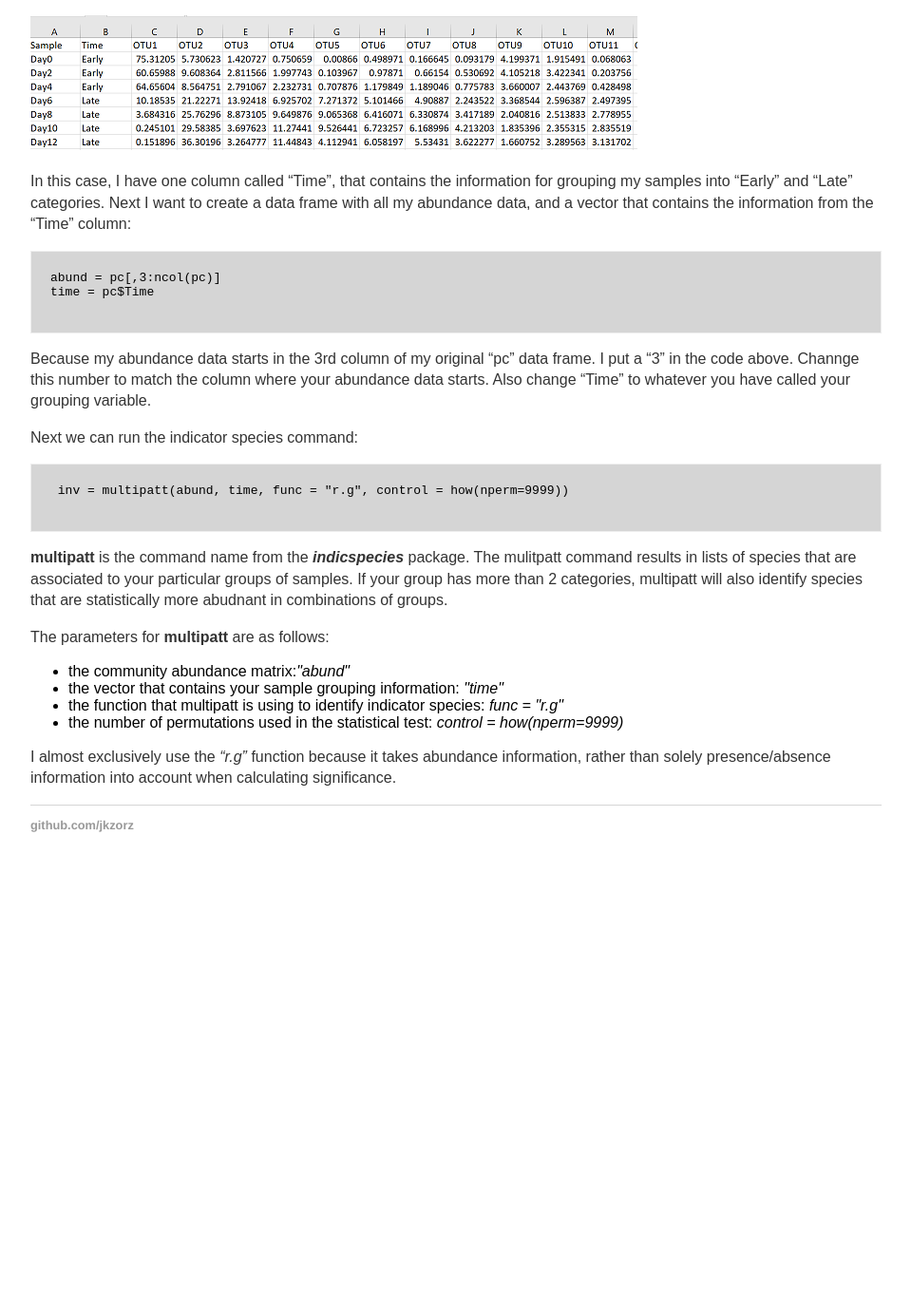
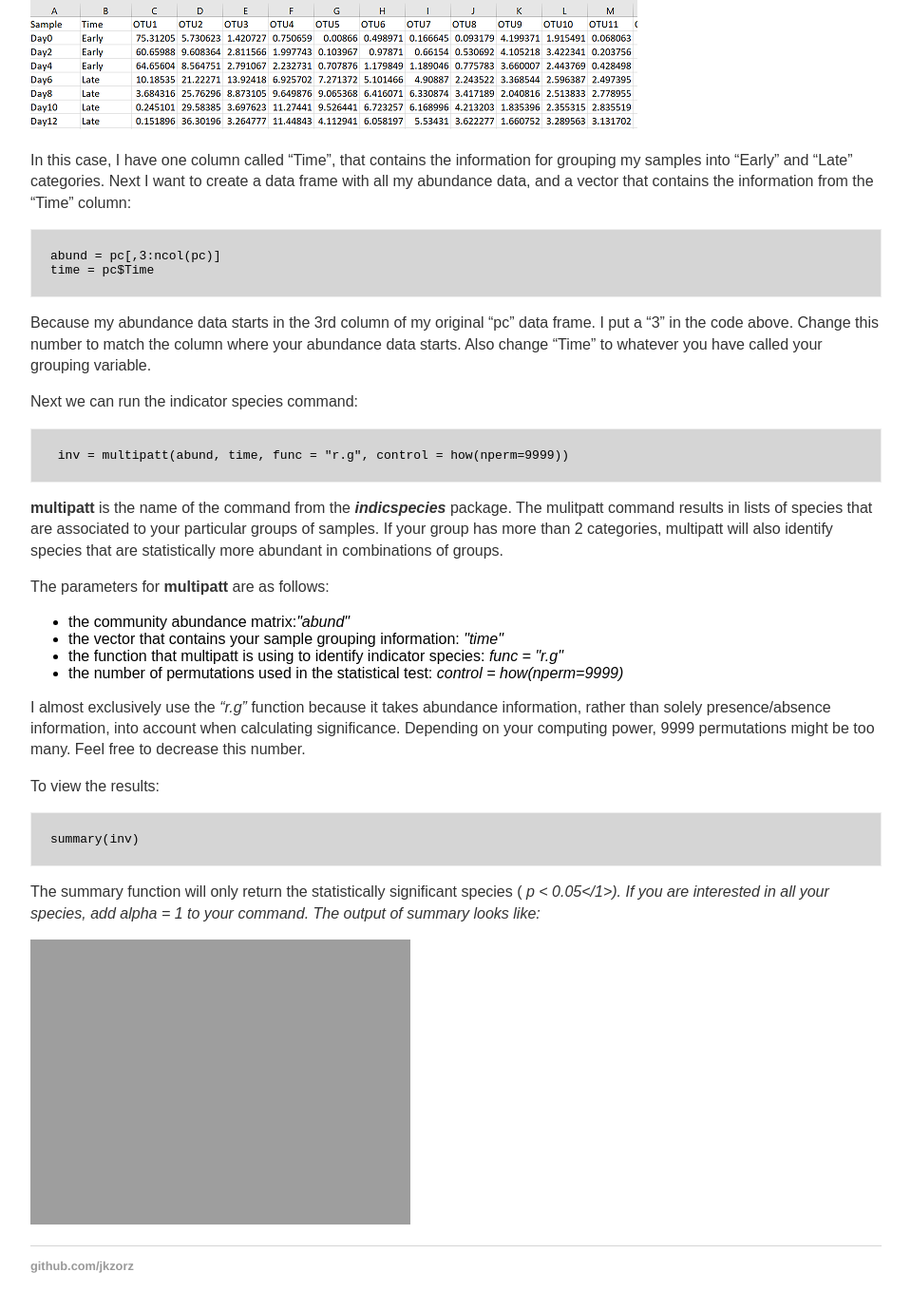
Before and after one commit to jkzorz/jkzorz.github.io, a Jekyll site: the page built from _posts/2019-07-02-Indicator-species-analysis.md, in a window 1280 px wide and 1400 px high, scrolled down 806 px. Shown: the top 1379 px of the window at 95% size, without its empty margins (160-1119 px from the left). Built offline with Jekyll 4.4.1, drawn with Linux system fonts in a browser that asks for light colours; before the commit the page ends 1742 px from its top, so only the background shows below that; some of the changed text lies outside the part shown.

Commit message:
Update 2019-07-02-Indicator-species-analysis.md

````diff
--- a/_posts/2019-07-02-Indicator-species-analysis.md
+++ b/_posts/2019-07-02-Indicator-species-analysis.md
@@ -14,7 +14,7 @@ Indicator species are:
 In order to perform indicator species analysis you need an OTU table, or something similar, that contains all the information about your species distributions across your samples. You also need corresponding data that assigns these same samples to groups. The groups you use can be habitat type, treatment, time, etc.  I often use the same groups that I used in the [ANOSIM statistical test](https://jkzorz.github.io/2019/06/11/ANOSIM-test.html). This way I can check to see which species are most responsible for the differences in microbial community composition between my groups.
 
 
-There is a specific R package to perform <b>Indicator Species Analysis</b> called <b><i>indicspecies</i></b>, developed by the authors of [this paper](https://onlinelibrary.wiley.com/doi/full/10.1111/j.1600-0706.2010.18334.x). They also have a thorough [tutorial](https://cran.r-project.org/web/packages/indicspecies/vignettes/indicspeciesTutorial.pdf) if you want more information. To begin, load and install the <b><i>indicspecies</b></i> package. Then load in your data. I find it easiest if your data is in the format of columns as OTUs and rows as samples.
+There is a specific R package to perform <b>Indicator Species Analysis</b> called <b><i>indicspecies</i></b>, developed by the authors of [this paper](https://onlinelibrary.wiley.com/doi/full/10.1111/j.1600-0706.2010.18334.x). They also have a thorough [tutorial](https://cran.r-project.org/web/packages/indicspecies/vignettes/indicspeciesTutorial.pdf) if you want more information. To begin, load and install the <b><i>indicspecies</i></b> package. Then load in your data. I find it easiest if your data is in the format of columns as OTUs and rows as samples.
 
 ```
 install.packages("indicspecies")
@@ -30,18 +30,16 @@ In this case, I have one column called "Time", that contains the information for
 ```
 abund = pc[,3:ncol(pc)]
 time = pc$Time
-
 ```
 
-Because my abundance data starts in the 3rd column of my original "pc" data frame. I put a "3" in the code above. Channge this number to match the column where your abundance data starts. Also change "Time" to whatever you have called your grouping variable.
+Because my abundance data starts in the 3rd column of my original "pc" data frame. I put a "3" in the code above. Change this number to match the column where your abundance data starts. Also change "Time" to whatever you have called your grouping variable.
 
 Next we can run the indicator species command:
 
 ```
  inv = multipatt(abund, time, func = "r.g", control = how(nperm=9999))
-
 ```
-<b>multipatt</b> is the command name from the <b><i>indicspecies</i></b> package. The mulitpatt command results in lists of species that are associated to your particular groups of samples. If your group has more than 2 categories, multipatt will also identify species that are statistically more abudnant in combinations of groups.
+<b>multipatt</b> is the name of the command from the <b><i>indicspecies</i></b> package. The mulitpatt command results in lists of species that are associated to your particular groups of samples. If your group has more than 2 categories, multipatt will also identify species that are statistically more abundant in combinations of groups.
 
 The parameters for <b>multipatt</b> are as follows:
 <ul>
@@ -51,4 +49,14 @@ The parameters for <b>multipatt</b> are as follows:
   <li>the number of permutations used in the statistical test: <i> control = how(nperm=9999)</i></li>
  </ul>
 
-I almost exclusively use the <i>"r.g"</i> function because it takes abundance information, rather than solely presence/absence information into account when calculating significance.
+I almost exclusively use the <i>"r.g"</i> function because it takes abundance information, rather than solely presence/absence information, into account when calculating significance. Depending on your computing power, 9999 permutations might be too many. Feel free to decrease this number.
+
+To view the results:
+
+```
+summary(inv)
+```
+
+The summary function will only return the statistically significant species (<i> p < 0.05</1>). If you are interested in all your species, add <i> alpha = 1 </i> to your command. The output of summary looks like:
+
+ ![useful image]({{ site.url }}/assets/Indicspecies.png)
````
